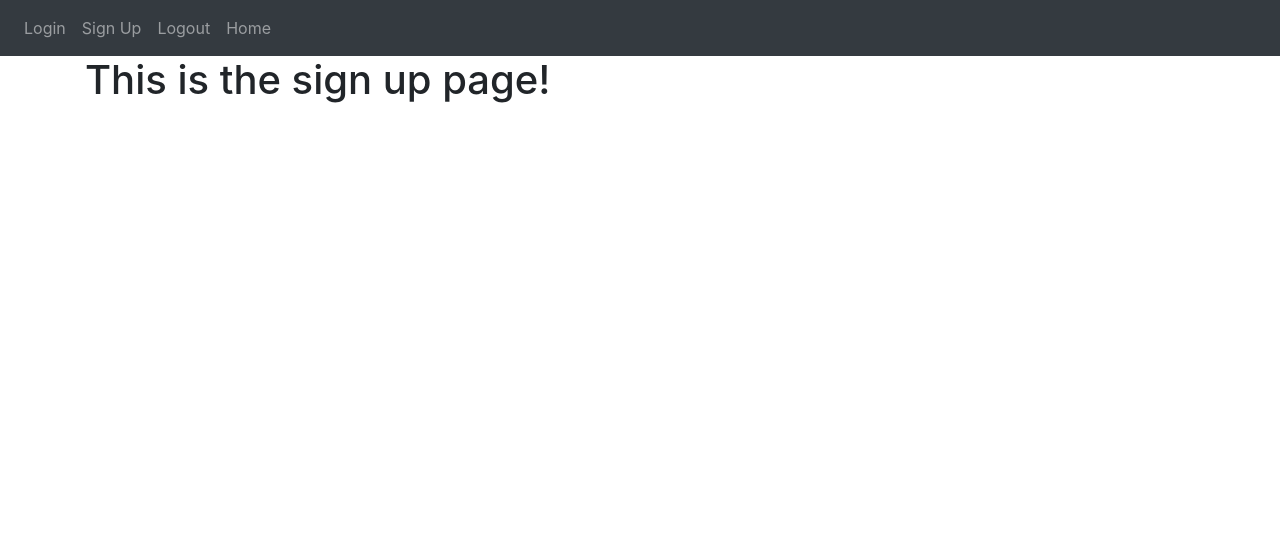
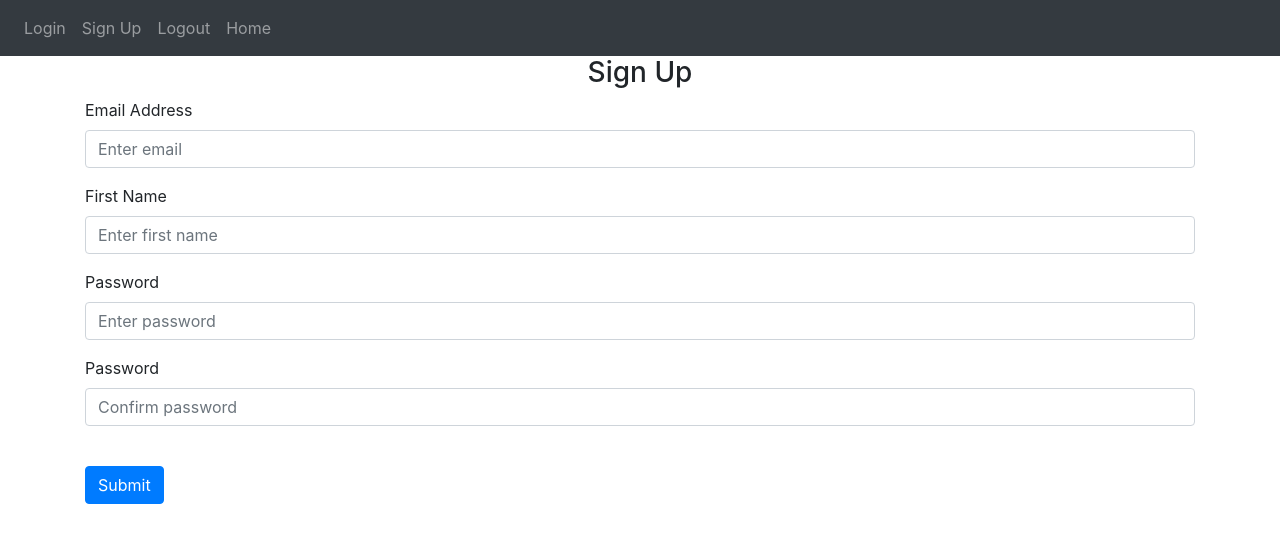
Before and after one commit to JontePonte/FaskTest, a Flask app: page /sign-up in a window 1280 px wide. Shown: the top 543 px of the page. Run offline with Flask 2, Linux system fonts and the light colour scheme; some libraries are stand-ins or nearby versions.

Commit message:
Added sign up form
Signed-off-by: JontePonte <john_nordstrand@hotmail.com>

```diff
--- a/website/templates/sign_up.html
+++ b/website/templates/sign_up.html
@@ -3,5 +3,50 @@
 {% block title %}Sign Up{% endblock %}
 
 {% block content %}
-<h1>This is the sign up page!</h1>
+<form method="Post">
+    <!-- The input form for new user sign up -->
+    <h3 align="center">Sign Up</h3>
+    <div class="form-group">
+        <label for="email">Email Address</label>
+        <input
+            type="email"
+            class="form-control"
+            id="email"
+            name="email"
+            placeholder="Enter email"
+            />
+    </div>
+    <div class="form-group">
+        <label for="firstName">First Name</label>
+        <input
+            type="text"
+            class="form-control"
+            id="firstName"
+            name="firstName"
+            placeholder="Enter first name"
+            />
+    </div>
+    <div class="form-group">
+        <label for="password1">Password</label>
+        <input
+            type="password"
+            class="form-control"
+            id="password1"
+            name="password1"
+            placeholder="Enter password"
+            />
+    </div>
+    <div class="form-group">
+        <label for="password2">Password</label>
+        <input
+            type="password"
+            class="form-control"
+            id="password2"
+            name="password2"
+            placeholder="Confirm password"
+            />
+    </div>
+    <br />
+    <button type="submit" class="btn btn-primary">Submit</button>
+</form>
 {% endblock %}
```
